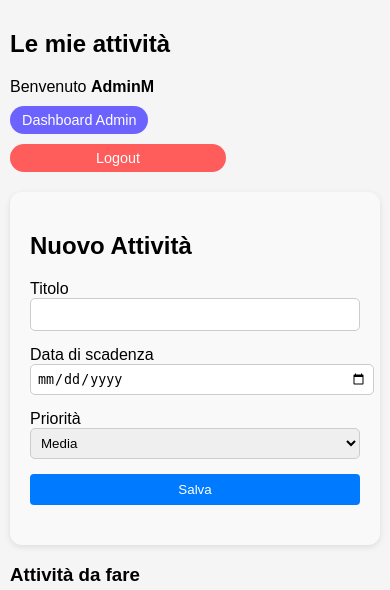
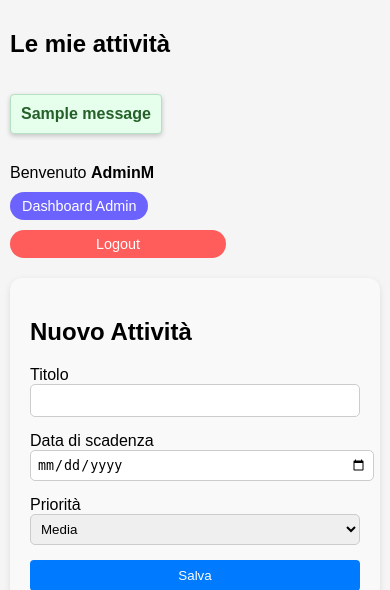
Before and after one commit to MattiaGuazzini07/ToDo-App, a Django app: page / in a window 390 px wide. Shown: the top 590 px of the page. Run offline with Django 5.2, Linux system fonts and the light colour scheme; a user stored in the database is signed in; data comes from the database, SQL or seed files in the repository; one stand-in notice (Sample message) is shown.

```diff
--- a/DjangoProject1/todo/static/todo/style.css
+++ b/DjangoProject1/todo/static/todo/style.css
@@ -304,6 +304,21 @@ input[name="q"] {
   text-decoration: underline;
 }
 
+.messages {
+    list-style: none;
+    padding: 0;
+    margin-bottom: 20px;
+}
+
+.messages li {
+    background-color: #e6ffed;
+    color: #256029;
+    border: 1px solid #b6e0c3;
+    padding: 10px;
+    border-radius: 4px;
+    font-weight: bold;
+}
+
 @media (max-width: 768px) {
 
     body {
@@ -422,3 +437,15 @@ input[name="q"] {
     margin-top: 0;
   }
 }
+
+.errorlist,
+.field-error {
+  background-color: #ffe6e6;
+  color: #a70000;
+  border: 1px solid #ffb3b3;
+  padding: 10px 15px;
+  border-radius: 6px;
+  margin-bottom: 20px;
+  font-size: 0.9rem;
+  font-weight: bold;
+}
--- a/DjangoProject1/todo/templates/todo/home.html
+++ b/DjangoProject1/todo/templates/todo/home.html
@@ -11,7 +11,13 @@
 <body>
 <div class="header">
     <h2>Le mie attività</h2>
-
+    {% if messages %}
+        <ul class="messages">
+        {% for message in messages %}
+            <li class="{{ message.tags }}">{{ message }}</li>
+        {% endfor %}
+        </ul>
+    {% endif %}
     <div class="user-panel">
         <p>Benvenuto <strong>{{ user.username }}</strong></p>
         {% if request.user.is_superuser %}
@@ -24,7 +30,7 @@
     </div>
 </div>
 {% if form.errors %}
-  <div style="color: red; margin-bottom: 10px;">
+  <div class="field-error">
     <strong>Attenzione:</strong>
     <ul>
       {% for field in form %}
@@ -115,7 +121,9 @@
         </div>
     </div>
     {% empty %}
-    <p>Nessun task da fare.</p>
+        <div style="padding: 10px; font-style: italic; color: #555;">
+            Nessuna attività trovata.
+        </div>
     {% endfor %}
 </div>
 <div class="collapsible-section">
@@ -138,7 +146,9 @@
         </div>
     </div>
     {% empty %}
-    <p>Nessun task completato.</p>
+        <div style="padding: 10px; font-style: italic; color: #555;">
+            Nessuna attività completata.
+        </div>
     {% endfor %}
   </div>
 </div>
--- a/DjangoProject1/todo/views.py
+++ b/DjangoProject1/todo/views.py
@@ -21,6 +21,7 @@ def home(request):
             task.is_completed = False
             task.completed_at = None
             task.save()
+            messages.success(request, "✅ Attività creata con successo!")
             return redirect('home')
     else:
         form = TaskForm()
```
Also changed, not shown: DjangoProject1/todo/static/todo/admin.css (+12 -0 lines), DjangoProject1/todo/templates/todo/admin_dashboard.html (+22 -13 lines).
